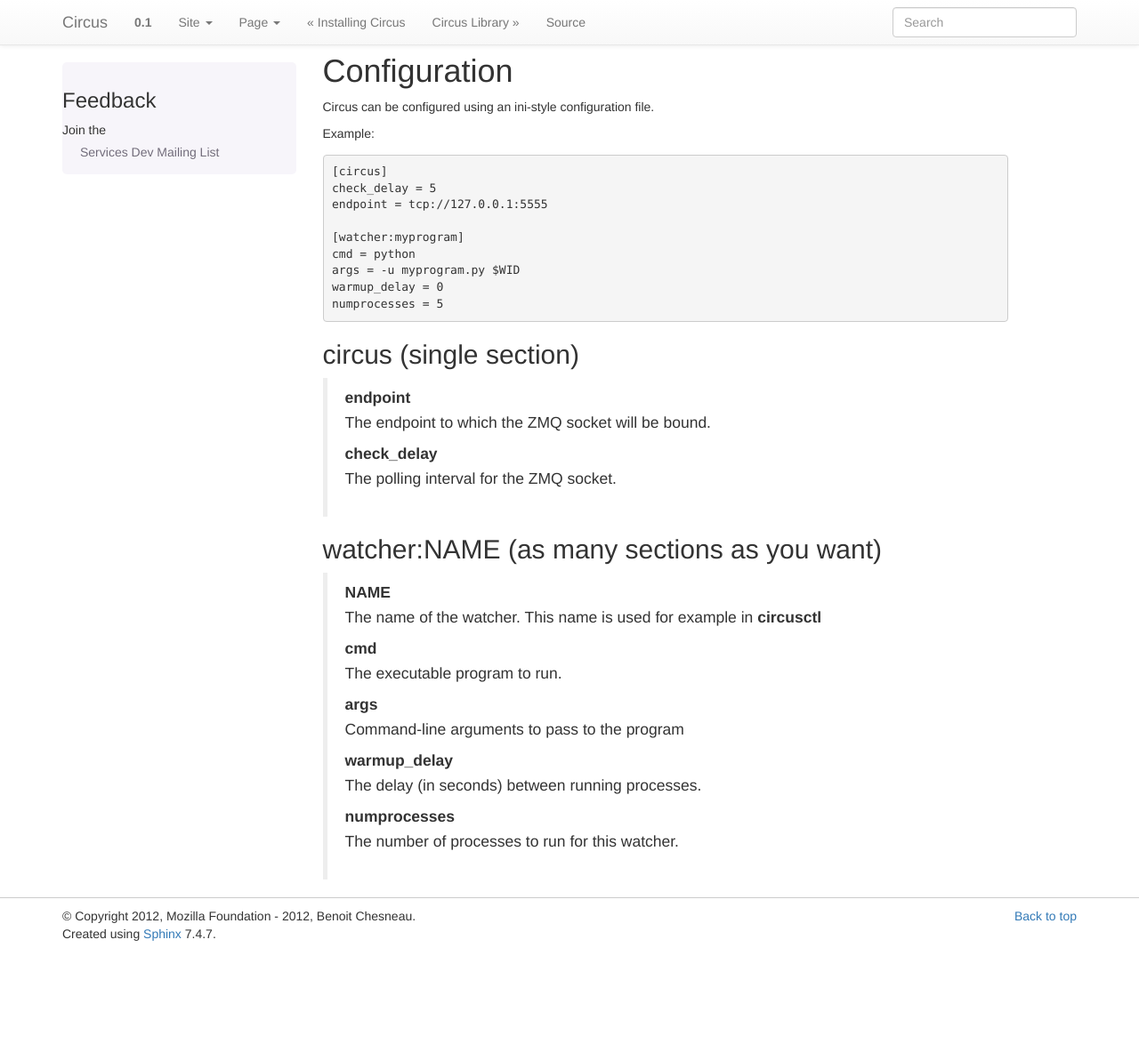
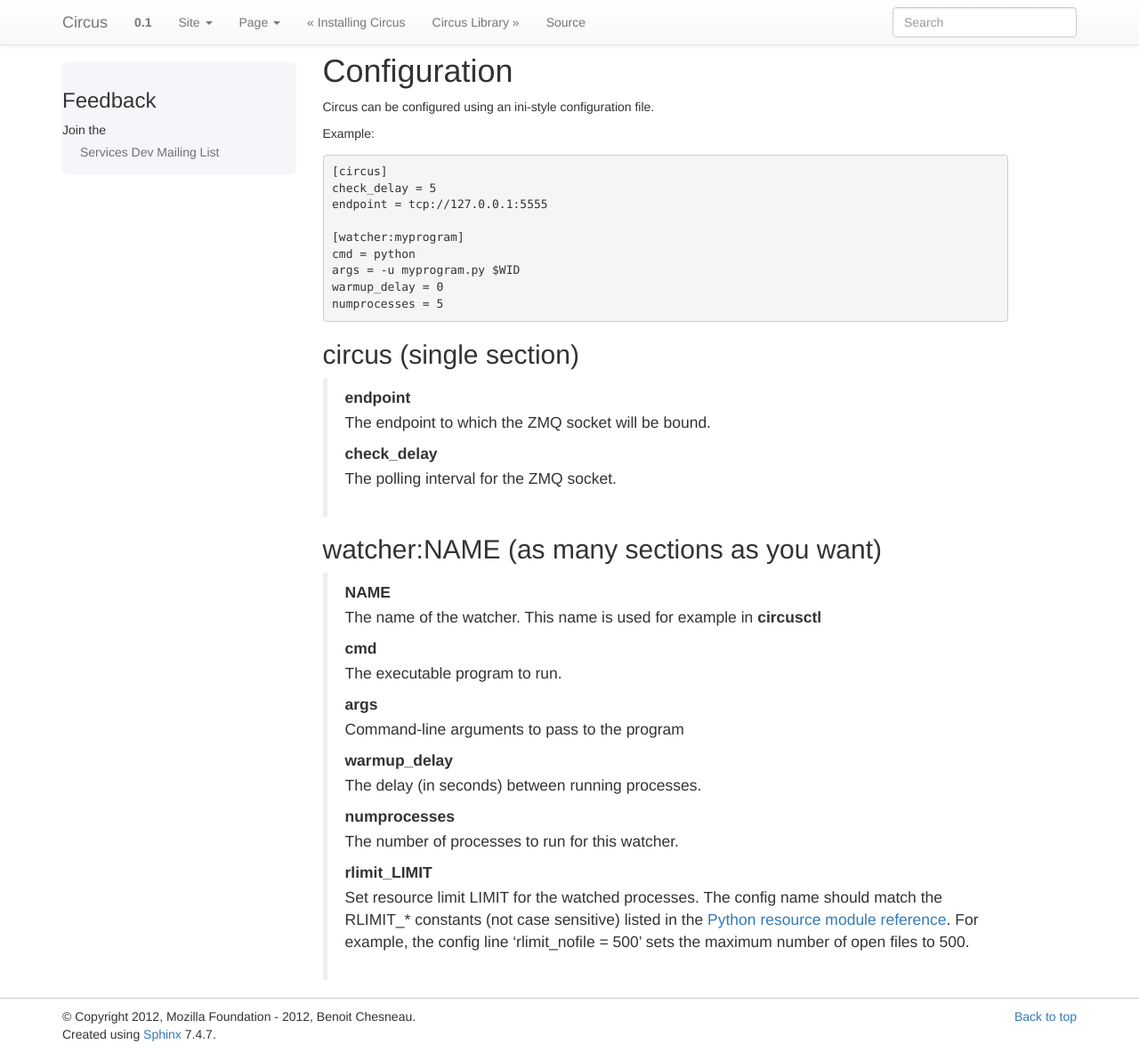
Before and after one commit to circus-tent/circus, a Sphinx documentation site: the page built from docs/source/configuration.rst, in a window 1280 px wide and 1183 px high. Shown: the whole window at 89% size. Built offline with Sphinx 7.4.7, drawn with Linux system fonts in a browser that asks for light colours; pages that are not in the unit, such as notebooks, are missing from menus.

Commit message:
doc for rlimit_* settings

```diff
--- a/docs/source/configuration.rst
+++ b/docs/source/configuration.rst
@@ -35,3 +35,10 @@
         The delay (in seconds) between running processes.
     **numprocesses**
         The number of processes to run for this watcher.
+    **rlimit_LIMIT**
+        Set resource limit LIMIT for the watched processes. The
+        config name should match the RLIMIT_* constants (not case
+        sensitive) listed in the `Python resource module reference
+        <http://docs.python.org/library/resource.html#resource-limits>`_.
+        For example, the config line 'rlimit_nofile = 500' sets the maximum
+        number of open files to 500.
```
Also changed, not shown: 1 other file.
